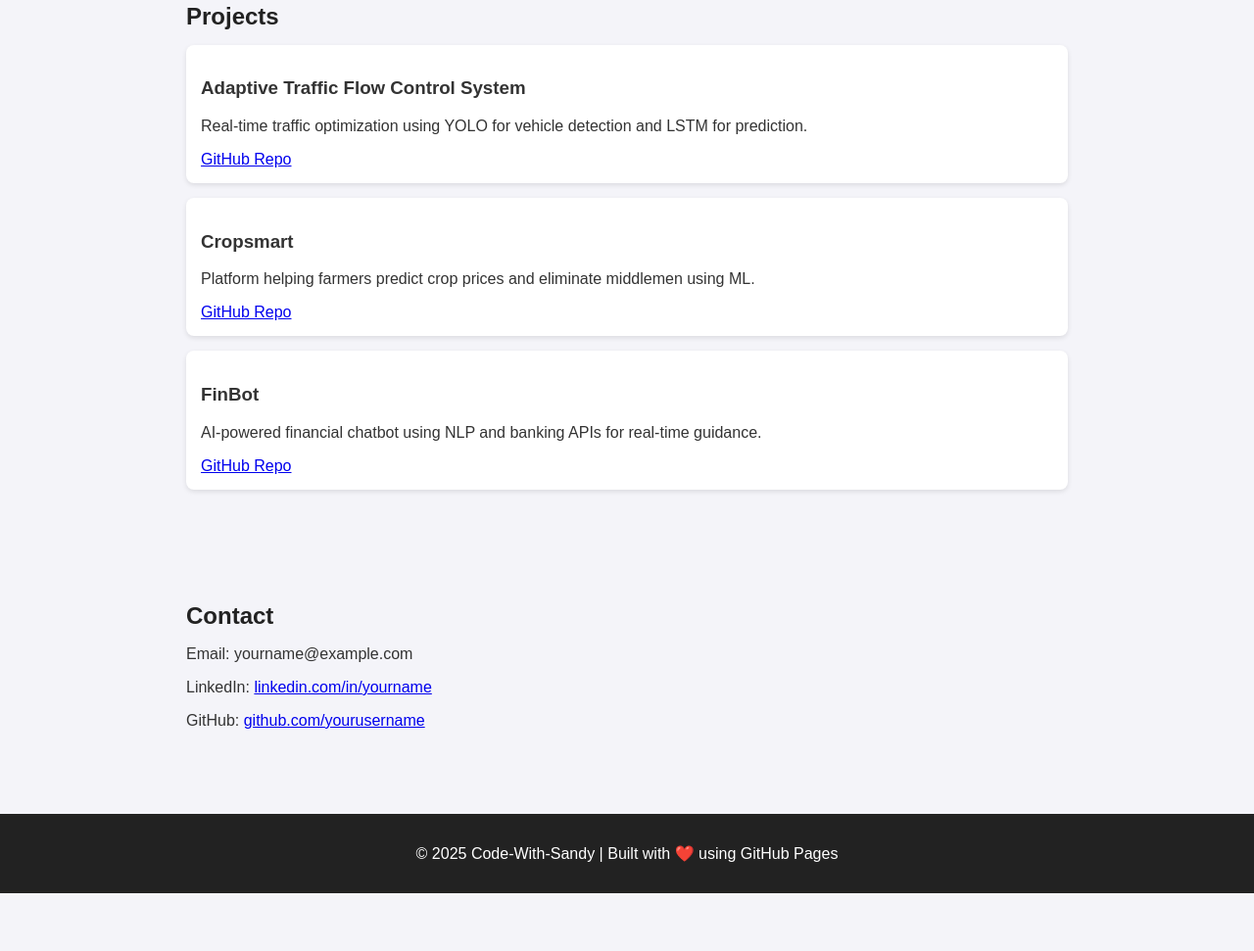
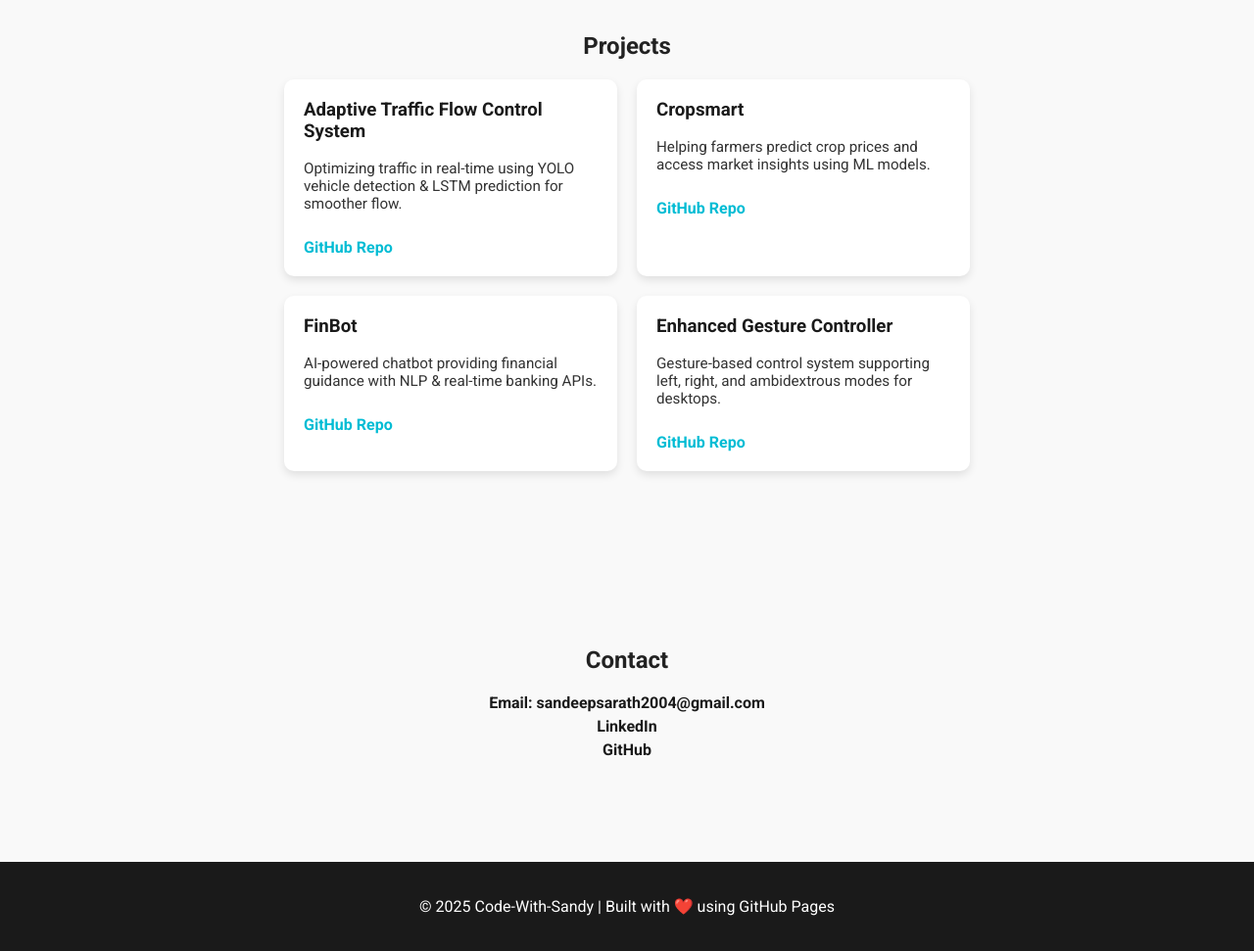
Before and after one commit to codewith-sandy/codewith-sandy.github.io, a plain HTML site: page index.html in a window 1280 px wide. Shown: the part 657-1628 px from the top of the page at 98% size. Before the commit the page ends 1569 px from the top, so only its background shows below. Drawn offline with Linux system fonts and the light colour scheme.

Commit message:
Update to modern portfolio template

```diff
--- a/index.html
+++ b/index.html
@@ -4,37 +4,61 @@
   <meta charset="UTF-8">
   <meta name="viewport" content="width=device-width, initial-scale=1.0">
   <title>P SANDEEP YADAV | Portfolio</title>
+  <link href="https://fonts.googleapis.com/css2?family=Roboto:wght@400;700&display=swap" rel="stylesheet">
   <style>
-    body { font-family: Arial; margin:0; padding:0; background:#f4f4f9; color:#333; }
-    header { background:#222; color:#fff; padding:20px; text-align:center; }
-    nav a { color:#fff; margin:0 15px; text-decoration:none; font-weight:bold; }
-    section { padding:40px; max-width:900px; margin:auto; }
-    h2 { color:#222; margin-bottom:10px; }
-    .project { background:#fff; padding:15px; margin:15px 0; border-radius:8px; box-shadow:0 2px 5px rgba(0,0,0,0.1); }
-    footer { background:#222; color:#fff; text-align:center; padding:15px; margin-top:30px; }
+    /* Global Styles */
+    body { font-family: 'Roboto', sans-serif; margin:0; padding:0; background:#f9f9f9; color:#333; scroll-behavior: smooth; }
+    a { text-decoration:none; color: inherit; }
+    header { background:#1a1a1a; color:#fff; padding:20px 0; position: fixed; width: 100%; top:0; z-index: 1000; }
+    header h1 { margin:0; font-size:2em; }
+    nav { margin-top:10px; }
+    nav a { margin:0 15px; font-weight:bold; color:#fff; transition: color 0.3s; }
+    nav a:hover { color:#00bcd4; }
+
+    section { padding:100px 20px 60px; max-width:1000px; margin:auto; }
+    h2 { color:#222; margin-bottom:20px; text-align:center; }
+
+    /* Project Cards */
+    .projects-container { display:flex; flex-wrap:wrap; gap:20px; justify-content:center; }
+    .project-card { background:#fff; padding:20px; border-radius:10px; box-shadow:0 4px 8px rgba(0,0,0,0.1); width:300px; transition: transform 0.3s; }
+    .project-card:hover { transform: translateY(-5px); }
+    .project-card h3 { margin-top:0; color:#1a1a1a; }
+    .project-card p { font-size:0.95em; }
+    .project-card a { display:inline-block; margin-top:10px; color:#00bcd4; font-weight:bold; }
+
+    /* Contact */
+    .contact-links a { display:block; margin:5px 0; color:#1a1a1a; font-weight:bold; }
+
+    /* Footer */
+    footer { background:#1a1a1a; color:#fff; text-align:center; padding:20px; margin-top:40px; }
+
+    /* Responsive */
+    @media(max-width:700px){ .projects-container { flex-direction:column; align-items:center; } }
   </style>
 </head>
 <body>
+
 <header>
-    <h1>P SANDEEP YADAV</h1>
-    <p>AI & Robotics Enthusiast | B.Tech CSE</p>
+  <div style="text-align:center;">
+    <h1>P Sandeep yadav</h1>
+    <p>AI & Robotics | ML | Computer Vision</p>
     <nav>
       <a href="#about">About</a>
       <a href="#skills">Skills</a>
       <a href="#projects">Projects</a>
       <a href="#contact">Contact</a>
     </nav>
+  </div>
 </header>
 
 <section id="about">
   <h2>About Me</h2>
-    <p>Hi! I’m P Sandeep Yadav, a Computer Science student specializing in AI & Robotics.
-    I love building intelligent systems that solve real-world problems.</p>
+  <p style="text-align:center; max-width:700px; margin:auto;">Hi! I’m P Sandeep yadav, a B.Tech CSE student specializing in AI & Robotics. I build intelligent systems using Machine Learning, Computer Vision, and NLP to solve real-world problems.</p>
 </section>
 
 <section id="skills">
   <h2>Skills</h2>
-    <ul>
+  <ul style="max-width:700px; margin:auto; list-style-type:circle; padding-left:20px;">
     <li>Python, C++, Java</li>
     <li>Machine Learning: TensorFlow, PyTorch, scikit-learn</li>
     <li>Computer Vision: OpenCV, YOLO</li>
@@ -44,32 +68,42 @@
 
 <section id="projects">
   <h2>Projects</h2>
-    <div class="project">
+  <div class="projects-container">
+    <div class="project-card">
       <h3>Adaptive Traffic Flow Control System</h3>
-      <p>Real-time traffic optimization using YOLO for vehicle detection and LSTM for prediction.</p>
+      <p>Optimizing traffic in real-time using YOLO vehicle detection & LSTM prediction for smoother flow.</p>
       <a href="#">GitHub Repo</a>
     </div>
-    <div class="project">
+    <div class="project-card">
       <h3>Cropsmart</h3>
-      <p>Platform helping farmers predict crop prices and eliminate middlemen using ML.</p>
+      <p>Helping farmers predict crop prices and access market insights using ML models.</p>
       <a href="#">GitHub Repo</a>
     </div>
-    <div class="project">
+    <div class="project-card">
       <h3>FinBot</h3>
-      <p>AI-powered financial chatbot using NLP and banking APIs for real-time guidance.</p>
+      <p>AI-powered chatbot providing financial guidance with NLP & real-time banking APIs.</p>
       <a href="#">GitHub Repo</a>
+    </div>
+    <div class="project-card">
+      <h3>Enhanced Gesture Controller</h3>
+      <p>Gesture-based control system supporting left, right, and ambidextrous modes for desktops.</p>
+      <a href="#">GitHub Repo</a>
+    </div>
   </div>
 </section>
 
 <section id="contact">
   <h2>Contact</h2>
-    <p>Email: yourname@example.com</p>
-    <p>LinkedIn: <a href="#">linkedin.com/in/yourname</a></p>
-    <p>GitHub: <a href="#">github.com/yourusername</a></p>
+  <div class="contact-links" style="text-align:center; max-width:400px; margin:auto;">
+    <a href="mailto:sandeepsarath2004@gmail.com">Email: sandeepsarath2004@gmail.com</a>
+    <a href="https://www.linkedin.com/in/p-sandeep-yadav-cse/" target="_blank">LinkedIn</a>
+    <a href="https://github.com/codewith-sandy" target="_blank">GitHub</a>
+  </div>
 </section>
 
 <footer>
   <p>© 2025 Code-With-Sandy | Built with ❤️ using GitHub Pages</p>
 </footer>
+
 </body>
 </html>
```
Lines whose indentation alone changed are shown as unchanged.
